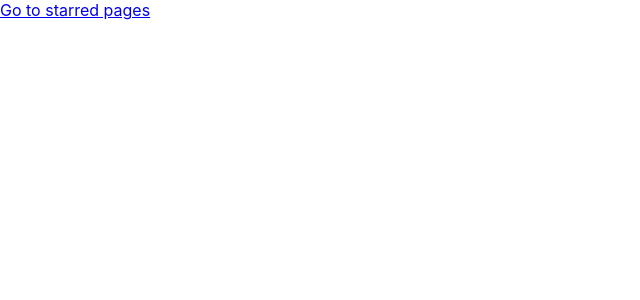
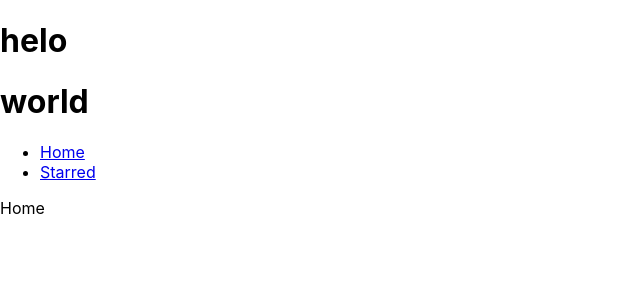
Before and after one commit to kumar-Abhishek2407/box-office-app, a React (Create React App) app: page / in a window 1280 px wide. Shown: the top 300 px of the page, without its empty margins (0-640 px from the left). Built offline with nearby package versions, Linux system fonts and the light colour scheme.

Commit message:
added navigation and shared layout for home and starred pages

```diff
--- a/src/App.jsx
+++ b/src/App.jsx
@@ -1,12 +1,15 @@
 import { BrowserRouter, Routes, Route } from "react-router-dom";
 import Home from "./pages/Home";
 import Starred from "./pages/Starred";
+import MainLayout from "./components/MainLayout";
 function App() {
   return (
     <BrowserRouter>
       <Routes>
-        <Route path="/" element={<Home />} />
-        <Route path="/starred" element={<Starred />} />
+        <Route element={<MainLayout />}>
+          <Route path="/" element={<Home />} />
+          <Route path="/starred" element={<Starred />} />
+        </Route>
         <Route path="*" element={<div>Not Found</div>} />
         {/* <Route path="/" element={<App />}>
           <Route index element={<Home />} />
--- /dev/null
+++ b/src/components/AppTitle.jsx
@@ -0,0 +1,13 @@
+export default function AppTitle(props) {
+  const {
+    title = "Box Office",
+    subtitle = "Are you looking for a movie",
+  } = // Box office and are you looking for movie will be passed as default
+    props;
+  return (
+    <div>
+      <h1>{title}</h1>
+      <h1>{subtitle}</h1>
+    </div>
+  );
+}
--- /dev/null
+++ b/src/components/MainLayout.jsx
@@ -0,0 +1,16 @@
+import { Outlet } from "react-router-dom";
+import Navs from "./Navs";
+import AppTitle from "./AppTitle";
+
+const MainLayout = () => {
+  return (
+    <div>
+      {/* <AppTitle />    pass props just like arguments in function */}
+      <AppTitle title="helo" subtitle="world" />
+      <Navs />
+
+      <Outlet />
+    </div>
+  );
+};
+export default MainLayout;
--- /dev/null
+++ b/src/components/Navs.jsx
@@ -0,0 +1,28 @@
+import { Link } from "react-router-dom";
+
+const LINKS = [
+  // array of elements
+  {
+    text: "Home",
+    to: "/",
+  },
+  {
+    text: "Starred",
+    to: "/starred",
+  },
+];
+
+const Navs = () => {
+  return (
+    <div>
+      <ul>
+        {LINKS.map((item) => (
+          <li key={item.to}>
+            <Link to={item.to}>{item.text}</Link>
+          </li>
+        ))}
+      </ul>
+    </div>
+  );
+};
+export default Navs;
--- a/src/pages/Home.jsx
+++ b/src/pages/Home.jsx
@@ -1,11 +1,7 @@
 import { Link } from "react-router-dom";
 
 const Home = () => {
-  return (
-    <div>
-      <Link to="/starred">Go to starred pages</Link>
-    </div>
-  );
+  return <div>Home</div>;
 };
 
 export default Home;
```
